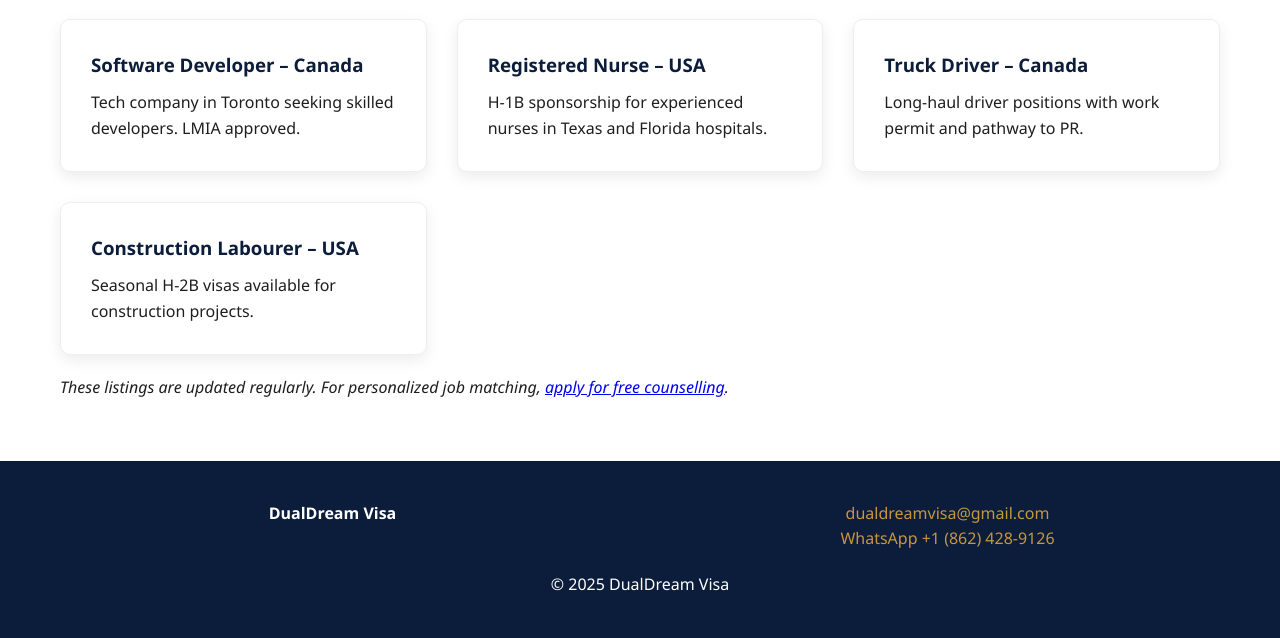
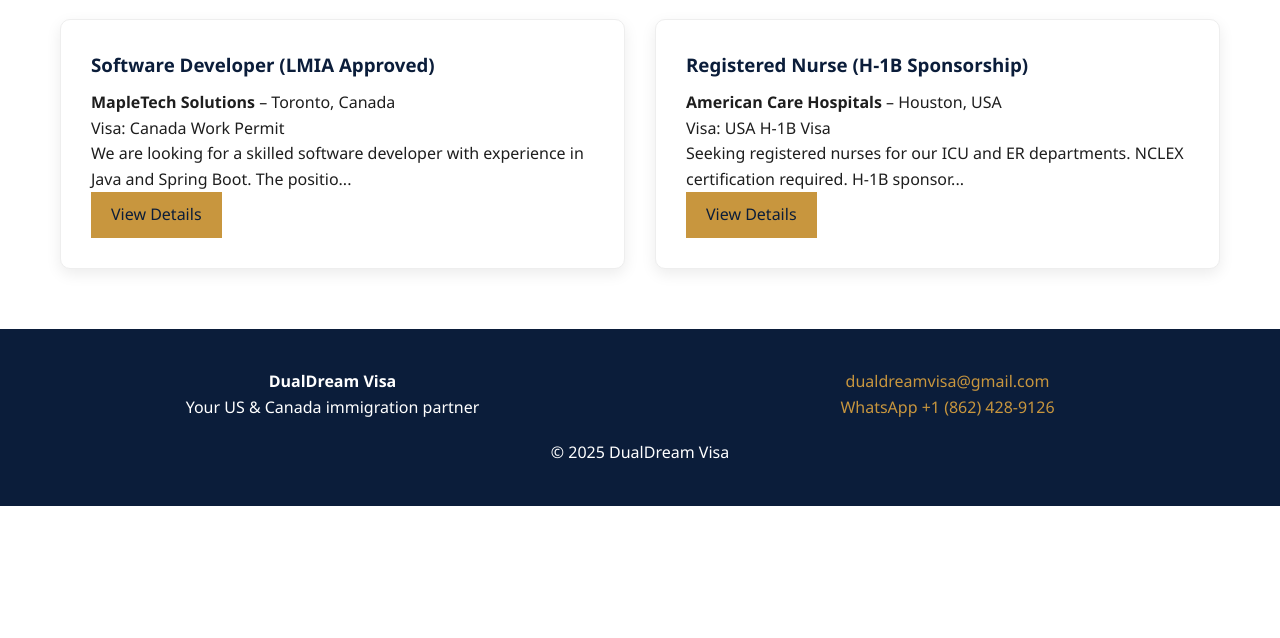
Before and after one commit to dualdreamvisa/DualDream-Visa, a plain HTML site: page jobs.html in a window 1280 px wide. Shown: the part 215-853 px from the top of the page. After the commit the page ends 800 px from the top, so only its background shows below. Drawn offline with Linux system fonts and the light colour scheme.

Commit message:
Update jobs.html

```diff
--- a/jobs.html
+++ b/jobs.html
@@ -2,7 +2,7 @@
 <html lang="en">
 <head>
     <meta charset="UTF-8">
-    <title>Job Sponsors – DualDream Visa</title>
+    <title>Job Opportunities – DualDream Visa</title>
     <link rel="stylesheet" href="css/style.css">
 </head>
 <body>
@@ -24,35 +24,40 @@
     </header>
 
     <section>
-        <h2 class="section-title animate fade-up">Current Opportunities with Visa Sponsorship</h2>
-        <div class="grid">
-            <div class="card animate fade-up">
-                <h3>Software Developer – Canada</h3>
-                <p>Tech company in Toronto seeking skilled developers. LMIA approved.</p>
-            </div>
-            <div class="card animate fade-up">
-                <h3>Registered Nurse – USA</h3>
-                <p>H-1B sponsorship for experienced nurses in Texas and Florida hospitals.</p>
-            </div>
-            <div class="card animate fade-up">
-                <h3>Truck Driver – Canada</h3>
-                <p>Long‑haul driver positions with work permit and pathway to PR.</p>
-            </div>
-            <div class="card animate fade-up">
-                <h3>Construction Labourer – USA</h3>
-                <p>Seasonal H-2B visas available for construction projects.</p>
-            </div>
-        </div>
-        <p class="animate fade-up" style="margin-top:20px;"><em>These listings are updated regularly. For personalized job matching, <a href="counselling.html">apply for free counselling</a>.</em></p>
+        <h2 class="section-title animate fade-up">Visa Sponsorship Jobs (50+ Opportunities)</h2>
+        <div id="jobsContainer" class="grid"></div>
     </section>
 
     <footer>
         <div class="footer-content">
-            <div><h4>DualDream Visa</h4></div>
+            <div><h4>DualDream Visa</h4><p>Your US & Canada immigration partner</p></div>
             <div><p><a href="mailto:dualdreamvisa@gmail.com">dualdreamvisa@gmail.com</a></p><p><a href="https://wa.me/18624289126">WhatsApp +1 (862) 428-9126</a></p></div>
         </div>
         <p>&copy; 2025 DualDream Visa</p>
     </footer>
+
+    <script src="js/jobs-data.js"></script>
+    <script>
+        const container = document.getElementById('jobsContainer');
+        function renderJobs() {
+            let html = '';
+            jobs.forEach(job => {
+                html += `
+                    <div class="card animate fade-up">
+                        <h3>${job.title}</h3>
+                        <p><strong>${job.company}</strong> – ${job.location}</p>
+                        <p>Visa: ${job.visaType}</p>
+                        <p>${job.description.substring(0, 100)}...</p>
+                        <a href="job-details.html?id=${job.id}" class="btn" style="background:var(--secondary); color:var(--primary); padding:10px 20px; text-decoration:none; display:inline-block;">View Details</a>
+                    </div>
+                `;
+            });
+            container.innerHTML = html;
+            // re-trigger animation observer if needed
+            document.querySelectorAll('.animate').forEach(el => el.classList.add('visible'));
+        }
+        renderJobs();
+    </script>
     <script type="module" src="js/main.js"></script>
 </body>
 </html>
```
